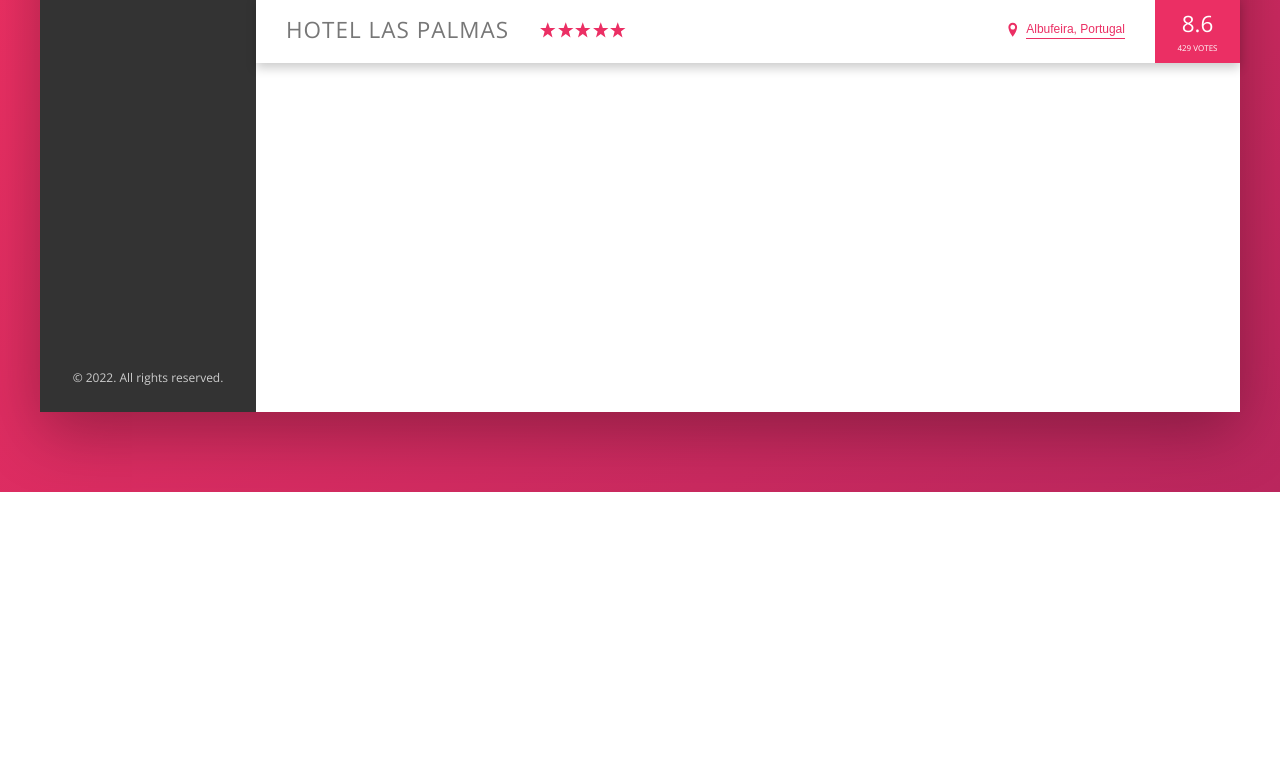
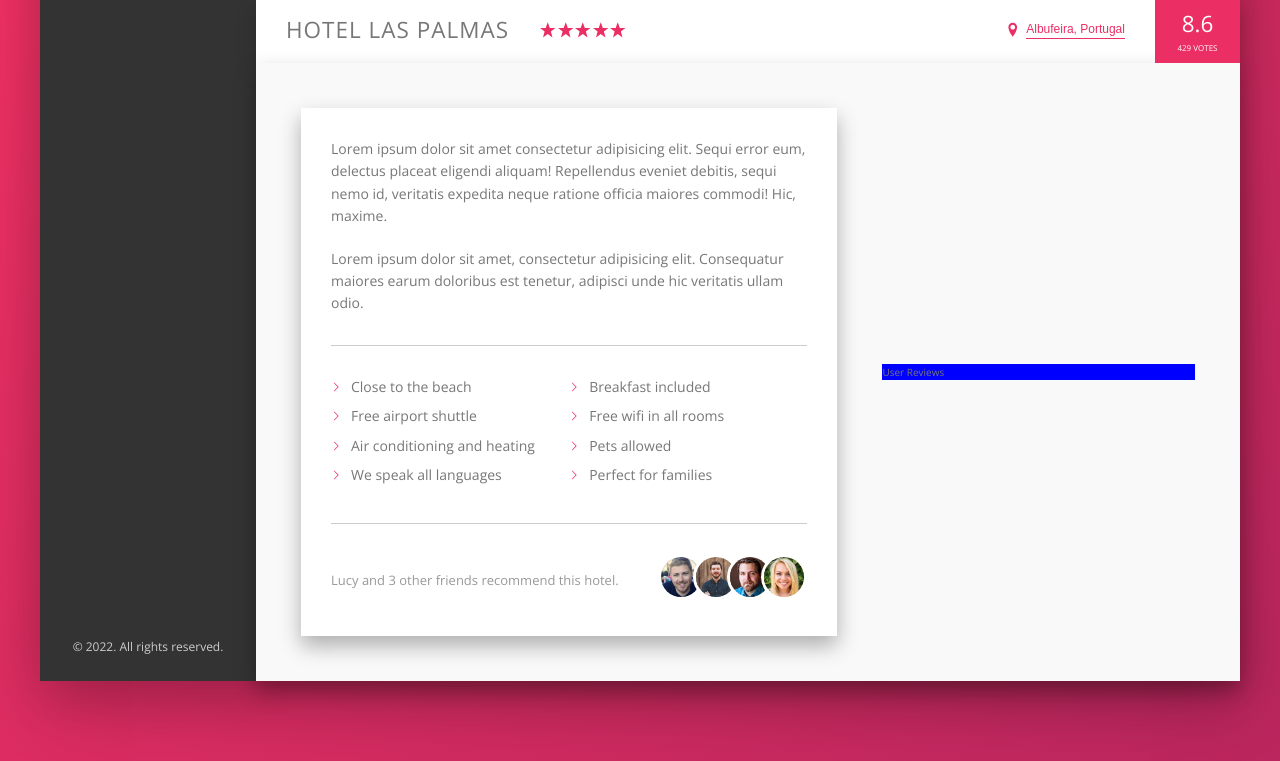
Before and after one commit to almacitunaberk/flexbox_practice, a website: page index.html in a window 1280 px wide. Shown: the part 538-1299 px from the top of the page. Before the commit the page ends 1030 px from the top, so only its background shows below. Drawn offline with nearby package versions, Linux system fonts and the light colour scheme.

Commit message:
Description section finished

```diff
--- a/index.html
+++ b/index.html
@@ -115,6 +115,39 @@
               <div class="overview__rating-count">429 Votes</div>
             </div>
           </div>
+          <div class="detail">
+            <div class="description">
+              <p class="paragraph">
+                Lorem ipsum dolor sit amet consectetur adipisicing elit. Sequi error eum, delectus placeat eligendi
+                aliquam! Repellendus eveniet debitis, sequi nemo id, veritatis expedita neque ratione officia maiores
+                commodi! Hic, maxime.
+              </p>
+              <p class="paragraph">
+                Lorem ipsum dolor sit amet, consectetur adipisicing elit. Consequatur maiores earum doloribus est
+                tenetur, adipisci unde hic veritatis ullam odio.
+              </p>
+              <ul class="list">
+                <li class="list__item">Close to the beach</li>
+                <li class="list__item">Breakfast included</li>
+                <li class="list__item">Free airport shuttle</li>
+                <li class="list__item">Free wifi in all rooms</li>
+                <li class="list__item">Air conditioning and heating</li>
+                <li class="list__item">Pets allowed</li>
+                <li class="list__item">We speak all languages</li>
+                <li class="list__item">Perfect for families</li>
+              </ul>
+              <div class="recommend">
+                <p class="recommend__count">Lucy and 3 other friends recommend this hotel.</p>
+                <div class="recommend__friends">
+                  <img src="img/user-3.jpg" alt="" class="recommend__photo" />
+                  <img src="img/user-4.jpg" alt="" class="recommend__photo" />
+                  <img src="img/user-5.jpg" alt="" class="recommend__photo" />
+                  <img src="img/user-6.jpg" alt="" class="recommend__photo" />
+                </div>
+              </div>
+            </div>
+            <div class="user-reviews">User Reviews</div>
+          </div>
         </main>
       </div>
     </div>
--- a/sass/_components.scss
+++ b/sass/_components.scss
@@ -184,7 +184,8 @@
 .overview {
   display: flex;
   align-items: center;
-  box-shadow: 0 0.5rem 1rem rgba(0, 0, 0, 0.2);
+  box-shadow: 0 1rem 2rem rgba(0, 0, 0, 0.2);
+
   &__heading {
     font-size: 2.25rem;
     font-weight: 200;
@@ -274,3 +275,68 @@
     box-shadow: none;
   }
 }
+
+.paragraph {
+  &:not(:last-of-type) {
+    margin-bottom: 2rem;
+  }
+}
+
+.list {
+  list-style: none;
+  margin: 3rem 0;
+  padding: 3rem 0;
+  border-top: 1px solid var(--color-grey-light-4);
+  border-bottom: 1px solid var(--color-grey-light-4);
+  display: flex;
+  flex-wrap: wrap;
+
+  &__item {
+    flex: 0 0 50%;
+    margin-bottom: 0.7rem;
+  }
+
+  &__item::before {
+    content: '';
+    display: inline-block;
+    height: 1rem;
+    width: 1rem;
+    margin-right: 1rem;
+
+    //OLDER BROWSERS
+    // background-image: url('../img/chevron-thin-right.svg');
+    // background-size: cover;
+
+    //NEWER BROWSERS -> masks
+    background-color: var(--color-primary);
+    -webkit-mask-image: url('../img/chevron-thin-right.svg');
+    -webkit-mask-size: cover;
+    mask-image: url('../img/chevron-thin-right.svg');
+    mask-size: cover;
+  }
+}
+
+.recommend {
+  font-size: 1.3rem;
+  color: var(--color-grey-dark-3);
+  display: flex;
+  align-items: center;
+
+  &__count {
+    margin-right: auto;
+  }
+
+  &__friends {
+  }
+
+  &__photo {
+    box-sizing: content-box;
+    height: 4rem;
+    width: 4rem;
+    border-radius: 50%;
+    &:not(:last-child) {
+      margin-right: -1.5rem;
+    }
+    border: 3px solid #fff;
+  }
+}
--- a/sass/_layout.scss
+++ b/sass/_layout.scss
@@ -31,5 +31,27 @@
 .hotel-view {
   background-color: #fff;
   flex: 1;
-  height: 80rem;
 }
+
+.detail {
+  display: flex;
+  justify-content: center;
+  align-items: center;
+  background-color: var(--color-grey-light-1);
+  box-shadow: 0 1rem 2rem rgba(0, 0, 0, 0.3);
+  padding: 4.5rem;
+}
+
+.description {
+  flex: 0 0 60%;
+  background: #fff;
+  box-shadow: 0 1rem 2rem rgba(0, 0, 0, 0.3);
+  padding: 3rem;
+  margin-right: 4.5rem;
+  font-size: 1.4rem;
+}
+
+.user-reviews {
+  background: blue;
+  flex: 1;
+}
```
Also changed, not shown: css/style.css.
